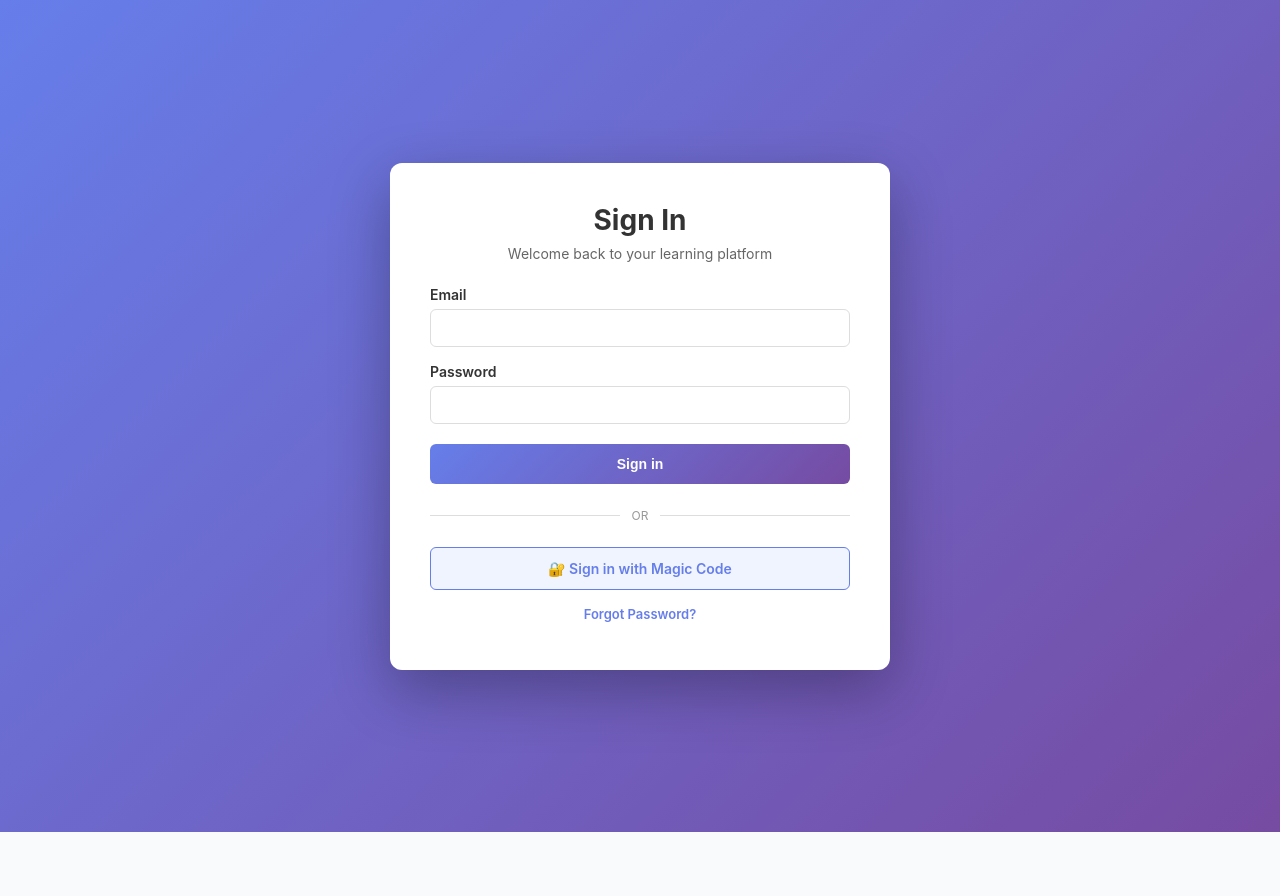
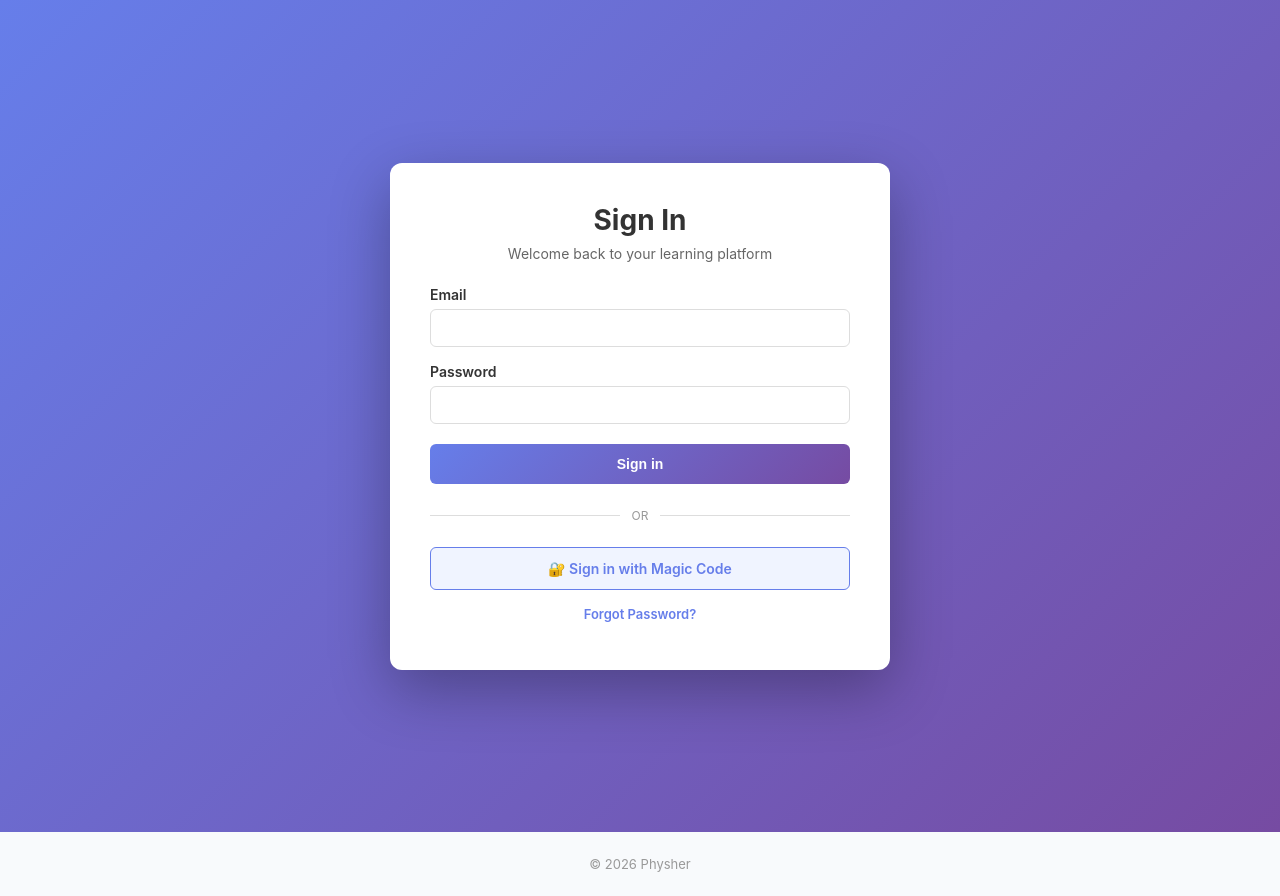
Before and after one commit to phyersherman/physher-forms, a Next.js app in the folder frontend/: page /login in a window 1280 px wide. Before the commit the page ends 832 px from the top, so only its background shows below. Built offline with nearby package versions, Linux system fonts and the light colour scheme; no server answers.

Commit message:
feat: add copyright footer to all pages

```diff
--- a/frontend/pages/_app.tsx
+++ b/frontend/pages/_app.tsx
@@ -11,6 +11,9 @@ export default function App({ Component, pageProps }: AppProps) {
       <AuthProvider>
         <ProtectedRoute>
           <Component {...pageProps} />
+          <footer style={{ textAlign: 'center', padding: '24px 16px', color: '#999', fontSize: '13px' }}>
+            © 2026 Physher
+          </footer>
         </ProtectedRoute>
       </AuthProvider>
     </ThemeProvider>
```
